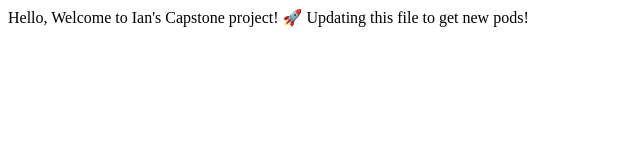
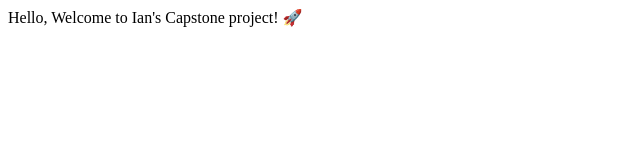
Before and after one commit to iancrowl/Project-Capstone, a plain HTML site: page index.html in a window 1280 px wide. Shown: the whole page, without its empty margins (0-640 px from the left). Drawn offline with Linux system fonts and the light colour scheme.

Commit message:
reverting index.html

```diff
--- a/index.html
+++ b/index.html
@@ -9,7 +9,6 @@
 
 <body>
     Hello, Welcome to Ian's Capstone project! 🚀
-    Updating this file to get new pods!
-</body>
+    </body>
 
 </html>
```
